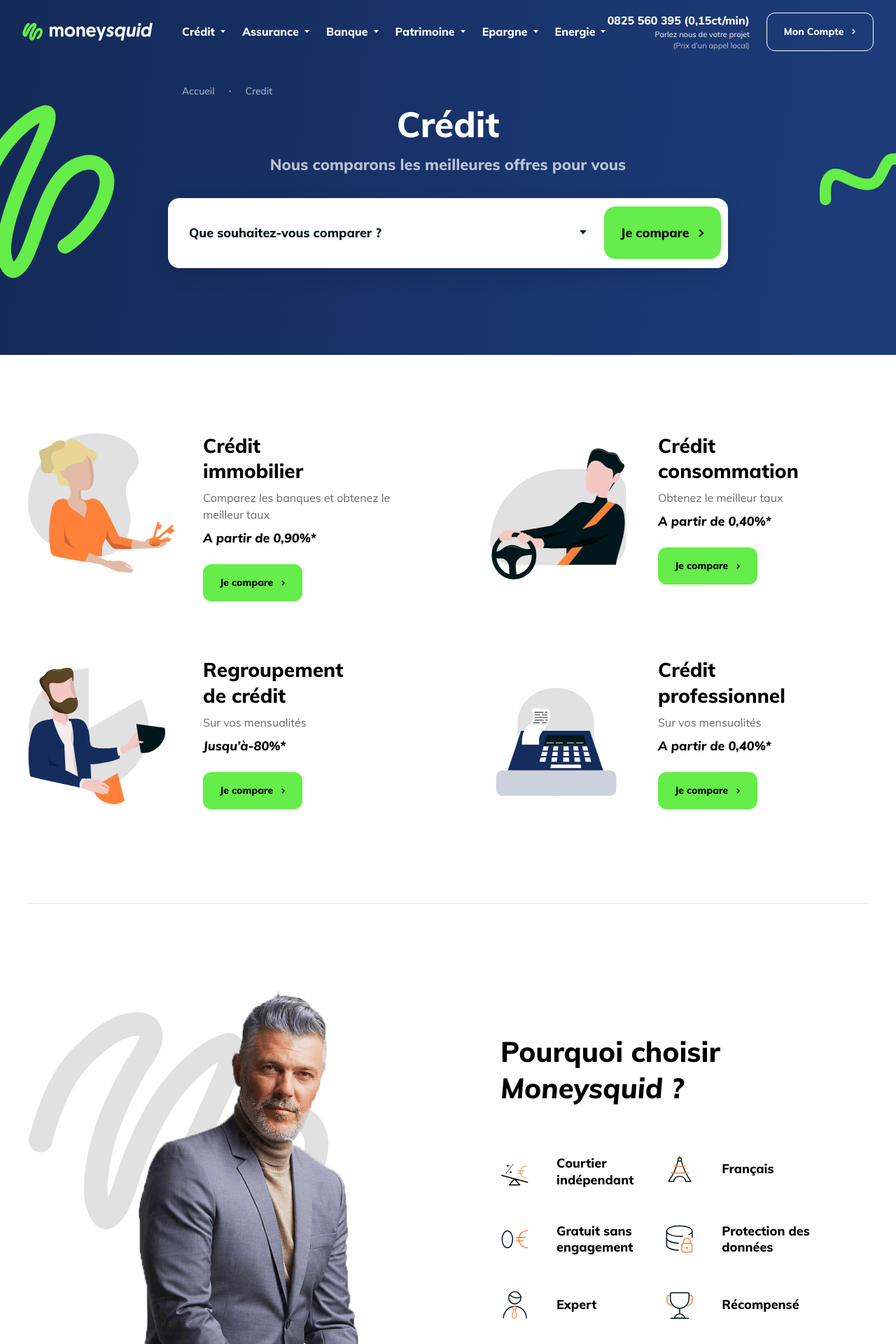
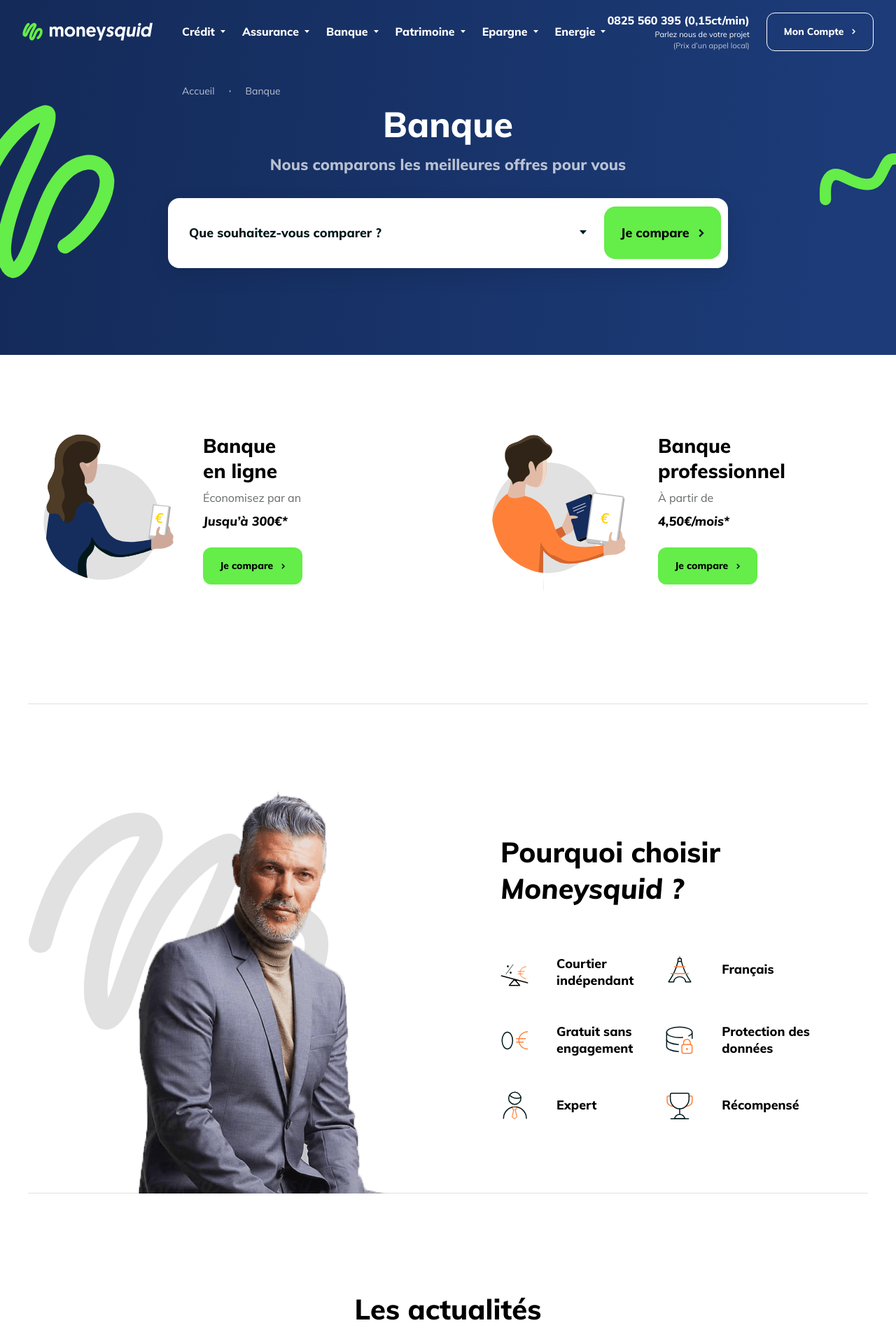
Before and after one commit to leonardchalvet/Moneysquid, a PHP site: page /2c1-metier-banque.php in a window 1280 px wide. Shown: the top 1920 px of the page at 70% size. Run offline with PHP 8.4, Linux system fonts and the light colour scheme; data that the repository does not hold is empty.

Commit message:
Change - Front - Page 2c1-metier-banque - Add correct text and illustrations

```diff
--- a/Front/2c1-metier-banque.php
+++ b/Front/2c1-metier-banque.php
@@ -57,7 +57,7 @@ $allReviews = getJSON('https://api.trustpilot.com/v1/business-units/50449f270000
 <html>
 	<head>
 
-		<title>2a1 - Métier Crédit</title>
+		<title>2c1 - Métier Banque</title>
 
 		<meta name="description" content="" />
 
@@ -86,7 +86,7 @@ $allReviews = getJSON('https://api.trustpilot.com/v1/business-units/50449f270000
 								</svg>
 							</li>
 							<li>
-								<a href="">Credit</a>
+								<a href="">Banque</a>
 								<svg class="icn-arrow" xmlns="http://www.w3.org/2000/svg" viewBox="0 0 9 6">
 									<use xlink:href="img/common/icn-arrow-1.svg#content"></use>
 								</svg>
@@ -99,7 +99,7 @@ $allReviews = getJSON('https://api.trustpilot.com/v1/business-units/50449f270000
 
 					<div class="wrapper">
 						<h2>
-							Crédit
+							Banque
 						</h2>
 						<p class="text">
 							Nous comparons les meilleures offres pour vous
@@ -357,19 +357,19 @@ $allReviews = getJSON('https://api.trustpilot.com/v1/business-units/50449f270000
 					<div class="container-el">
 						<div class="el">
 							<div class="icn">
-								<img src="img/common-section_compare/illu-1.svg" alt="">
+								<img src="img/common-section_compare/illu-10.svg" alt="">
 							</div>
 							<div class="text">
 								<h3>
 									<a class="title" href="#">
-										Crédit <br>immobilier
+										Banque <br>en ligne
 									</a>
 								</h3>
 								<p class="text-1">
-									Comparez les banques et obtenez le meilleur taux
+									Économisez par an
 								</p>
 								<p class="text-2">
-									A partir de 0,90%*
+									Jusqu’à 300€*
 								</p>
 								<svg class="arrow" xmlns="http://www.w3.org/2000/svg" viewBox="0 0 7 10">
 									<use xlink:href="img/common/icn-arrow-2.svg#content"></use>
@@ -386,77 +386,19 @@ $allReviews = getJSON('https://api.trustpilot.com/v1/business-units/50449f270000
 						</div>
 						<div class="el">
 							<div class="icn">
-								<img src="img/common-section_compare/illu-2.svg" alt="">
+								<img src="img/common-section_compare/illu-9.svg" alt="">
 							</div>
 							<div class="text">
 								<h3>
 									<a class="title" href="#">
-										Crédit <br/>consommation
+										Banque <br/>professionnel
 									</a>
 								</h3>
 								<p class="text-1">
-									Obtenez le meilleur taux
+									À partir de
 								</p>
 								<p class="text-2">
-									A partir de 0,40%*
-								</p>
-								<svg class="arrow" xmlns="http://www.w3.org/2000/svg" viewBox="0 0 7 10">
-									<use xlink:href="img/common/icn-arrow-2.svg#content"></use>
-								</svg>
-								<div class="btn toHref" data-href="#">
-									<span class="btn-text">
-										Je compare
-									</span>
-									<svg class="btn-arrow" xmlns="http://www.w3.org/2000/svg" viewBox="0 0 7 10">
-										<use xlink:href="img/common/icn-arrow-2.svg#content"></use>
-									</svg>
-								</div>
-							</div>
-						</div>
-						<div class="el">
-							<div class="icn">
-								<img src="img/common-section_compare/illu-3.svg" alt="">
-							</div>
-							<div class="text">
-								<h3>
-									<a class="title" href="#">
-										Regroupement <br/>de crédit
-									</a>
-								</h3>
-								<p class="text-1">
-									Sur vos mensualités
-								</p>
-								<p class="text-2">
-									Jusqu’à-80%*
-								</p>
-								<svg class="arrow" xmlns="http://www.w3.org/2000/svg" viewBox="0 0 7 10">
-									<use xlink:href="img/common/icn-arrow-2.svg#content"></use>
-								</svg>
-								<div class="btn toHref" data-href="#">
-									<span class="btn-text">
-										Je compare
-									</span>
-									<svg class="btn-arrow" xmlns="http://www.w3.org/2000/svg" viewBox="0 0 7 10">
-										<use xlink:href="img/common/icn-arrow-2.svg#content"></use>
-									</svg>
-								</div>
-							</div>
-						</div>
-						<div class="el">
-							<div class="icn">
-								<img src="img/common-section_compare/illu-7.svg" alt="">
-							</div>
-							<div class="text">
-								<h3>
-									<a class="title" href="#">
-										Crédit <br>professionnel
-									</a>
-								</h3>
-								<p class="text-1">
-									Sur vos mensualités
-								</p>
-								<p class="text-2">
-									A partir de 0,40%*
+									4,50€/mois*
 								</p>
 								<svg class="arrow" xmlns="http://www.w3.org/2000/svg" viewBox="0 0 7 10">
 									<use xlink:href="img/common/icn-arrow-2.svg#content"></use>
@@ -1327,10 +1269,10 @@ $allReviews = getJSON('https://api.trustpilot.com/v1/business-units/50449f270000
 								<div class="el">
 							        <div class="content">
 								        <div class="illu">
-											<img src="img/common-section_sousmetier/illu-1.svg" alt="">
+											<img src="img/common-section_sousmetier/illu-19.svg" alt="">
 										</div>
 										<div class="text">
-											<h3><a href="#">Prêt immobilier</a></h3>
+											<h3><a href="#">Banque en ligne compte perso</a></h3>
 											<p>
 												Courtier en crédit immobilier, Bourse des Crédits peut vous accompagner pour l’obtention de votre financement immobilier.  En véritable expert, nous pouvons comparer les banques en prêt immobilier qui opèrent en France, afin de vous obtenir le meilleur taux et les conditions de crédits les plus avantageuses.<br><br>
 												Reconnue parmi les entreprises les plus innovantes de son secteur, Bourse des Crédits vous accompagne également dans la négociation de votre emprunt immobilier.<br><br>
@@ -1338,7 +1280,7 @@ $allReviews = getJSON('https://api.trustpilot.com/v1/business-units/50449f270000
 											</p>
 											<div class="btn toHref" data-href="#">
 												<span class="btn-text">
-													Comparer gratuitement les crédits immobilier
+													Comparer gratuitement les banques en ligne
 												</span>
 												<svg class="btn-arrow" xmlns="http://www.w3.org/2000/svg" viewBox="0 0 7 10">
 													<use xlink:href="img/common/icn-arrow-2.svg#content"></use>
@@ -1350,10 +1292,10 @@ $allReviews = getJSON('https://api.trustpilot.com/v1/business-units/50449f270000
 								<div class="el">
 							        <div class="content">
 								        <div class="illu">
-											<img src="img/common-section_sousmetier/illu-3.svg" alt="">
+											<img src="img/common-section_sousmetier/illu-20.svg" alt="">
 										</div>
 										<div class="text">
-											<h3><a href="#">Rachat de crédits</a></h3>
+											<h3><a href="#">Banque en ligne professionnel</a></h3>
 											<p>
 												Courtier en crédit immobilier, Bourse des Crédits peut vous accompagner pour l’obtention de votre financement immobilier.  En véritable expert, nous pouvons comparer les banques en prêt immobilier qui opèrent en France, afin de vous obtenir le meilleur taux et les conditions de crédits les plus avantageuses.<br><br>
 												Reconnue parmi les entreprises les plus innovantes de son secteur, Bourse des Crédits vous accompagne également dans la négociation de votre emprunt immobilier.<br><br>
@@ -1361,53 +1303,7 @@ $allReviews = getJSON('https://api.trustpilot.com/v1/business-units/50449f270000
 											</p>
 											<div class="btn toHref" data-href="#">
 												<span class="btn-text">
-													Comparer gratuitement les crédits immobilier
-												</span>
-												<svg class="btn-arrow" xmlns="http://www.w3.org/2000/svg" viewBox="0 0 7 10">
-													<use xlink:href="img/common/icn-arrow-2.svg#content"></use>
-												</svg>
-											</div>
-										</div>
-									</div>
-								</div>
-								<div class="el">
-							        <div class="content">
-								        <div class="illu">
-											<img src="img/common-section_sousmetier/illu-2.svg" alt="">
-										</div>
-										<div class="text">
-											<h3><a href="#">Crédit consommation</a></h3>
-											<p>
-												Courtier en crédit immobilier, Bourse des Crédits peut vous accompagner pour l’obtention de votre financement immobilier.  En véritable expert, nous pouvons comparer les banques en prêt immobilier qui opèrent en France, afin de vous obtenir le meilleur taux et les conditions de crédits les plus avantageuses.<br><br>
-												Reconnue parmi les entreprises les plus innovantes de son secteur, Bourse des Crédits vous accompagne également dans la négociation de votre emprunt immobilier.<br><br>
-												Nos outils de simulation et comparaison de crédit, vous permettend d’avoir accès aux meilleurs taux de prêts du marché et de faire votre demande de crédit en ligne qui sera relayée à tous nos partenaires organismes de crédit.
-											</p>
-											<div class="btn toHref" data-href="#">
-												<span class="btn-text">
-													Comparer gratuitement les crédits immobilier
-												</span>
-												<svg class="btn-arrow" xmlns="http://www.w3.org/2000/svg" viewBox="0 0 7 10">
-													<use xlink:href="img/common/icn-arrow-2.svg#content"></use>
-												</svg>
-											</div>
-										</div>
-									</div>
-								</div>
-								<div class="el">
-							        <div class="content">
-								        <div class="illu">
-											<img src="img/common-section_sousmetier/illu-4.svg" alt="">
-										</div>
-										<div class="text">
-											<h3><a href="#">Crédit professionnel</a></h3>
-											<p>
-												Courtier en crédit immobilier, Bourse des Crédits peut vous accompagner pour l’obtention de votre financement immobilier.  En véritable expert, nous pouvons comparer les banques en prêt immobilier qui opèrent en France, afin de vous obtenir le meilleur taux et les conditions de crédits les plus avantageuses.<br><br>
-												Reconnue parmi les entreprises les plus innovantes de son secteur, Bourse des Crédits vous accompagne également dans la négociation de votre emprunt immobilier.<br><br>
-												Nos outils de simulation et comparaison de crédit, vous permettend d’avoir accès aux meilleurs taux de prêts du marché et de faire votre demande de crédit en ligne qui sera relayée à tous nos partenaires organismes de crédit.
-											</p>
-											<div class="btn toHref" data-href="#">
-												<span class="btn-text">
-													Comparer gratuitement les crédits immobilier
+													Comparer gratuitement les banques en ligne professionnel
 												</span>
 												<svg class="btn-arrow" xmlns="http://www.w3.org/2000/svg" viewBox="0 0 7 10">
 													<use xlink:href="img/common/icn-arrow-2.svg#content"></use>
```
